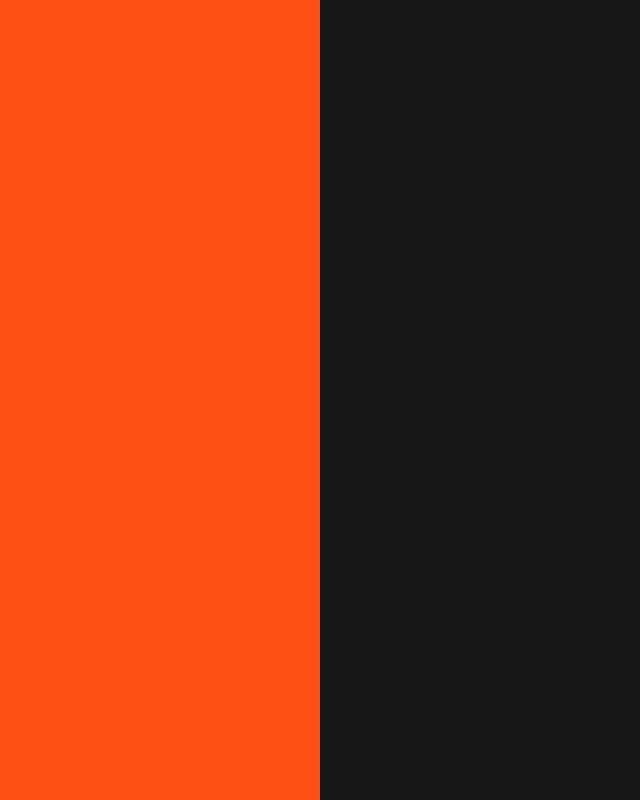
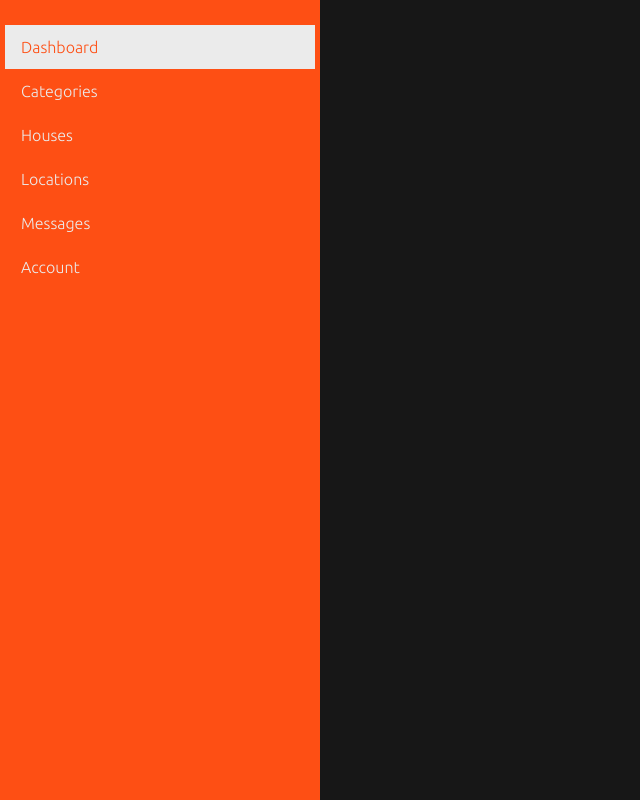
Before and after one commit to DelivceNdegwa/Thayu, a Django app: page /staff/dashboard/ in a window 1280 px wide. Shown: the whole page, without its empty margins (0-640 px from the left). Run offline with Django 4.2, Linux system fonts and the light colour scheme; some libraries are stand-ins or nearby versions.

Commit message:
Created Message model, updated sidebar

```diff
--- a/customer/static/css/dashboard.css
+++ b/customer/static/css/dashboard.css
@@ -5,6 +5,7 @@
     --primary-color: rgb(23, 23, 23);
     --secondary-color: #FE4F14;
     --secondary-color-brighter:#E26137;
+    --secondary-color-darker: #a2300a;
     --primary-variant: #EBEBEB;
     --secondary-variant: rgb(0, 20, 44);
     --secondary-variant-brighter: rgb(11, 35, 65);
@@ -32,11 +33,40 @@
     left:0;
     top:0;
     background-color: var(--secondary-color);
+    align-items: start;
 }
 
 .dashboard-content{
-    position:fixed;
+    position:absolute;
     right: 0;
     top:0;
     left: 25vw;
 }
+
+.sidebar ul{
+    list-style: none;
+    width:100% !important;
+    padding:0;
+    margin:25px 0 0 0;
+}
+
+.sidebar ul li{
+    margin:0px 5px;
+}
+
+.sidebar ul li a{
+    color: var(--primary-variant);
+    padding: 10px 16px;
+    display: block;
+    text-align: start;
+    text-decoration: none;
+}
+
+.active{
+    color: var(--secondary-color) !important;
+    background-color: var(--primary-variant) !important;
+}
+
+.sidebar ul li a:hover{
+    background-color: var(--secondary-color-darker);
+}
--- a/staff/admin.py
+++ b/staff/admin.py
@@ -8,3 +8,4 @@
 admin.site.register(House)
 admin.site.register(HouseAmenity)
 admin.site.register(HouseRating)
+admin.site.register(Message)
--- a/templates/components/staff/sidebar.html
+++ b/templates/components/staff/sidebar.html
@@ -1,5 +1,38 @@
 {% load static %}
+{% url 'staff:dashboard' as dashboard_url %}
+{% url 'staff:locations' as locations_url %}
+{% url 'staff:houses' as houses_url %}
 
 <div class="sidebar">
-
+    <ul>
+        <li>
+            <a
+                href="{{ dashboard_url }}"
+                {% if request.path == dashboard_url %}class="active"{% endif %}
+            >Dashboard</a>
+        </li>
+        <li>
+            <a
+                href="#categories"
+            >Categories</a>
+        </li>
+        <li>
+            <a
+                href="{{ houses_url }}"
+                {% if request.path == houses_url %}class="active"{% endif %}
+            >Houses</a>
+        </li>
+        <li>
+            <a
+                href="{{ locations_url }}"
+                {% if request.path == locations_url %}class="active"{% endif %}
+            >Locations</a>
+        </li>
+        <li>
+            <a href="#messages">Messages</a>
+        </li>
+        <li>
+            <a href="#account">Account</a>
+        </li>
+    </ul>
 </div>
--- a/templates/layouts/staff_base.html
+++ b/templates/layouts/staff_base.html
@@ -8,6 +8,7 @@
     <link rel="stylesheet" href="{% static 'css/style.css' %}">
     <link rel="stylesheet" href="{% static 'css/dashboard.css' %}">
     <link href="https://cdn.jsdelivr.net/npm/bootstrap@5.0.2/dist/css/bootstrap.min.css" rel="stylesheet" integrity="sha384-EVSTQN3/azprG1Anm3QDgpJLIm9Nao0Yz1ztcQTwFspd3yD65VohhpuuCOmLASjC" crossorigin="anonymous">
+    <link rel="stylesheet" href="https://cdnjs.cloudflare.com/ajax/libs/font-awesome/4.7.0/css/font-awesome.min.css">
     <title>{% block title %}{% endblock %}</title>
 </head>
 <body>
```
Also changed, not shown: staff/models.py (+13 -0 lines), staff/static/css/dashboard.css (+27 -1 lines), db.sqlite3.
